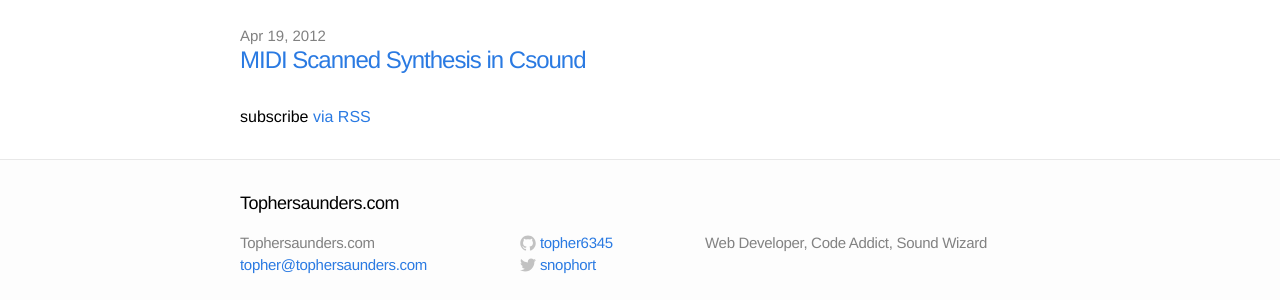
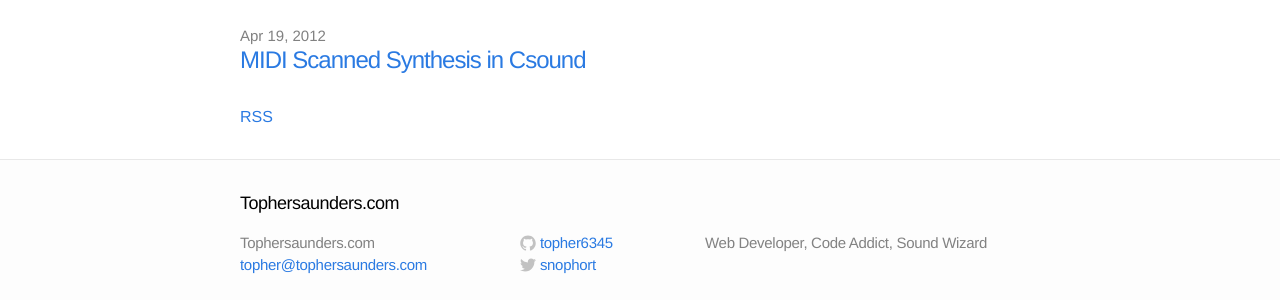
Before and after one commit to topher6345/topher6345.github.io, a Jekyll site: the page built from index.html, in a window 1280 px wide. Shown: the part 275-575 px from the top of the page. Built offline with Jekyll 4.4.1, drawn with Linux system fonts in a browser that asks for light colours; Markdown is read by kramdown in place of the engine named in the settings.

Commit message:
Change RSS section on index page.

```diff
--- a/index.html
+++ b/index.html
@@ -15,6 +15,10 @@
     {% endfor %}
   </ul>
 
-  <p class="rss-subscribe">subscribe <a href="{{ "/feed.xml" | prepend: site.baseurl }}">via RSS</a></p>
+  <p class="rss-subscribe">
+    <a href="{{ "/feed.xml" | prepend: site.baseurl }}">
+      RSS
+    </a>
+  </p>
 
 </div>
```
